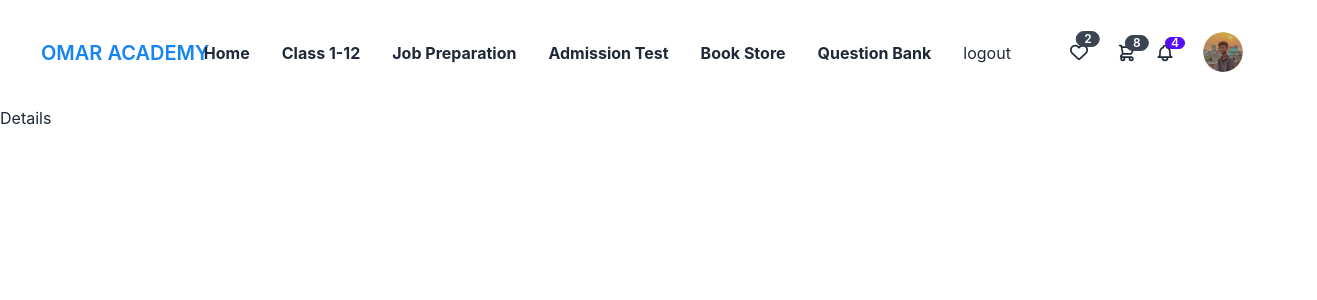
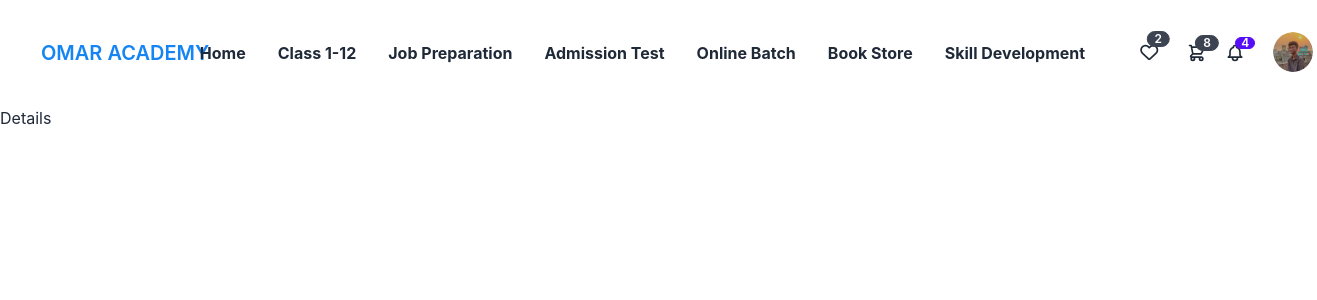
Before and after one commit to mahmudul474/online-cours, a React (Create React App) app: page /academyDetails in a window 1280 px wide. Shown: the top 300 px of the page, 1317 px wide, since content can reach past the window. Built offline with nearby package versions, Linux system fonts and the light colour scheme; no server answers; sample sign-in values are in the browser's storage.

Commit message:
login-logout-set

```diff
--- a/src/Components/ProfileSetting/ImageModal.js
+++ b/src/Components/ProfileSetting/ImageModal.js
@@ -76,8 +76,10 @@ const ImageModal = () => {
          </div>
 
          <div className="modal-action">
-         <label htmlFor="my-modal-3"  type="submit" className="btn bg-blue-500">Post</label>
-      <label htmlFor="my-modal-3" className="btn bg-red-500">Cancel</label>
+
+    <label htmlFor="my-modal-3"  type="submit" className="btn bg-blue-500">Post</label>
+
+       <label htmlFor="my-modal-3" className="btn bg-red-500">Cancel</label>
 
      </div>
 
--- a/src/Sheard/NavProfileAvatar/NavProfileAvatar.js
+++ b/src/Sheard/NavProfileAvatar/NavProfileAvatar.js
@@ -1,9 +1,19 @@
-import React from 'react';
+import React, { useContext } from 'react';
 import { Link } from 'react-router-dom';
 import avatar from '../../assats/avatar.png';
+import { AuthContext } from '../../Auth/AuthProvider/AuthProvider';
 
 
 const NavProfileAvatar = () => {
+
+  const { user, logOut } = useContext(AuthContext);
+
+  const logOutHandle = () => {
+    logOut()
+      .then((result) => {})
+      .catch((error) => console.error(error));
+  };
+
 
   return (
 
@@ -39,7 +49,7 @@ const NavProfileAvatar = () => {
 
         </li>
 
-        <li><button>Logout</button></li>
+        <li><button onClick={logOutHandle}>Logout</button></li>
 
       </ul>
 
--- a/src/Sheard/Navbar/Navbar.js
+++ b/src/Sheard/Navbar/Navbar.js
@@ -9,16 +9,13 @@ import NavProfileAvatar from "../NavProfileAvatar/NavProfileAvatar";
 import { AuthContext } from "../../Auth/AuthProvider/AuthProvider";
 
 const Navbar = () => {
-  const { user, logOut } = useContext(AuthContext);
 
-  const logOutHandle = () => {
-    logOut()
-      .then((result) => {})
-      .catch((error) => console.error(error));
-  };
+  const { user } = useContext(AuthContext);
 
   const navInfo = (
+
     <>
+
       <li className="font-bold ml-0 lg:ml-5">
         <Link to="/">Home</Link>
       </li>
@@ -36,32 +33,20 @@ const Navbar = () => {
       </li>
 
       <li className="font-bold">
+        <Link>Online Batch</Link>
+      </li>
+      <li className="font-bold">
         <Link>Book Store</Link>
       </li>
 
       <li className="font-bold">
-        <Link>Question Bank</Link>
+        <Link>Skill Development</Link>
       </li>
 
-      {user?.emailVerified === true ? (
-        <>
-          <li>
-            <button onClick={logOutHandle}>logout</button>
-          </li>
     </>
-      ) : (
-        <>
-          <li className="font-bold">
-            <Link to="/login">Login</Link>
-          </li>
 
-          <li className="font-bold">
-            <Link to="/signUp">Sign Up</Link>
-          </li>
-        </>
-      )}
-    </>
   );
+
 
   return (
     <div className="mx-0 lg:mx-8 py-5">
@@ -90,10 +75,11 @@ const Navbar = () => {
               className="menu menu-compact dropdown-content mt-3 p-2 shadow bg-base-100 rounded-box w-52"
             >
               {navInfo}
+
             </ul>
+
           </div>
 
-          {/* <img src={navlogo} alt="" className="img-fluid p-0" /> */}
 
           <Link
             to="/"
@@ -104,7 +90,11 @@ const Navbar = () => {
         </div>
 
         <div className="navbar-center hidden lg:flex">
-          <ul className="menu menu-horizontal px-1">{navInfo}</ul>
+
+          <ul className="menu menu-horizontal gap-0 m-0">
+            {navInfo}
+          </ul>
+
         </div>
 
         {/* avatar and dropdown  */}
@@ -112,6 +102,9 @@ const Navbar = () => {
         <div className="navbar-end">
           {/* Favourite icon */}
 
+          {
+            user?.emailVerified === true ?
+            <>
                <NavfavouriteIcon />
 
 {/* add to card */}
@@ -125,6 +118,25 @@ const Navbar = () => {
 {/* avatar */}
 
 <NavProfileAvatar />
+            </>
+           :
+
+           <>
+
+          <p className="mr-5">
+            <Link to="/login" className="font-bold text-blue-600">Login</Link>
+          </p>
+
+          <p className="font-bold text-blue-600">
+
+            <Link to="/signUp">Sign Up</Link>
+
+          </p>
+
+           </>
+
+          }
+
         </div>
       </div>
     </div>
```
Lines whose indentation alone changed are shown as unchanged.
